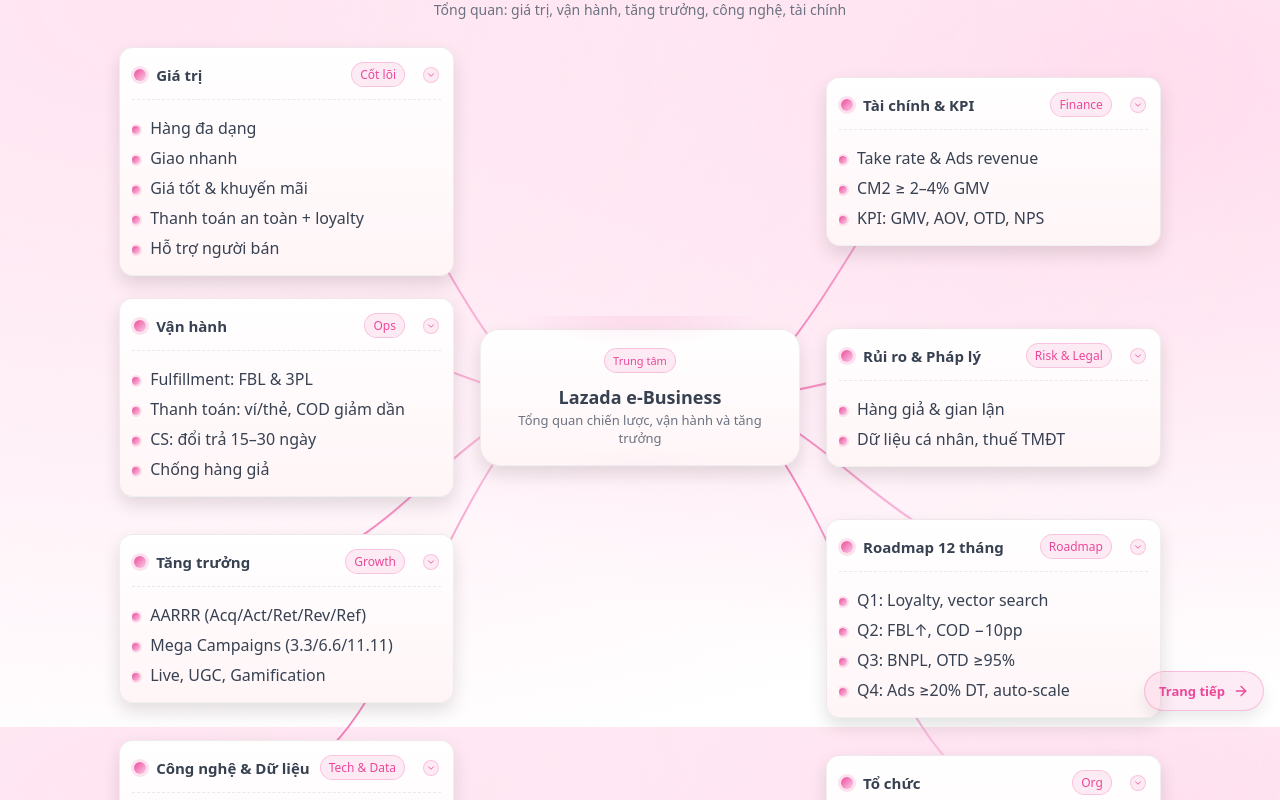
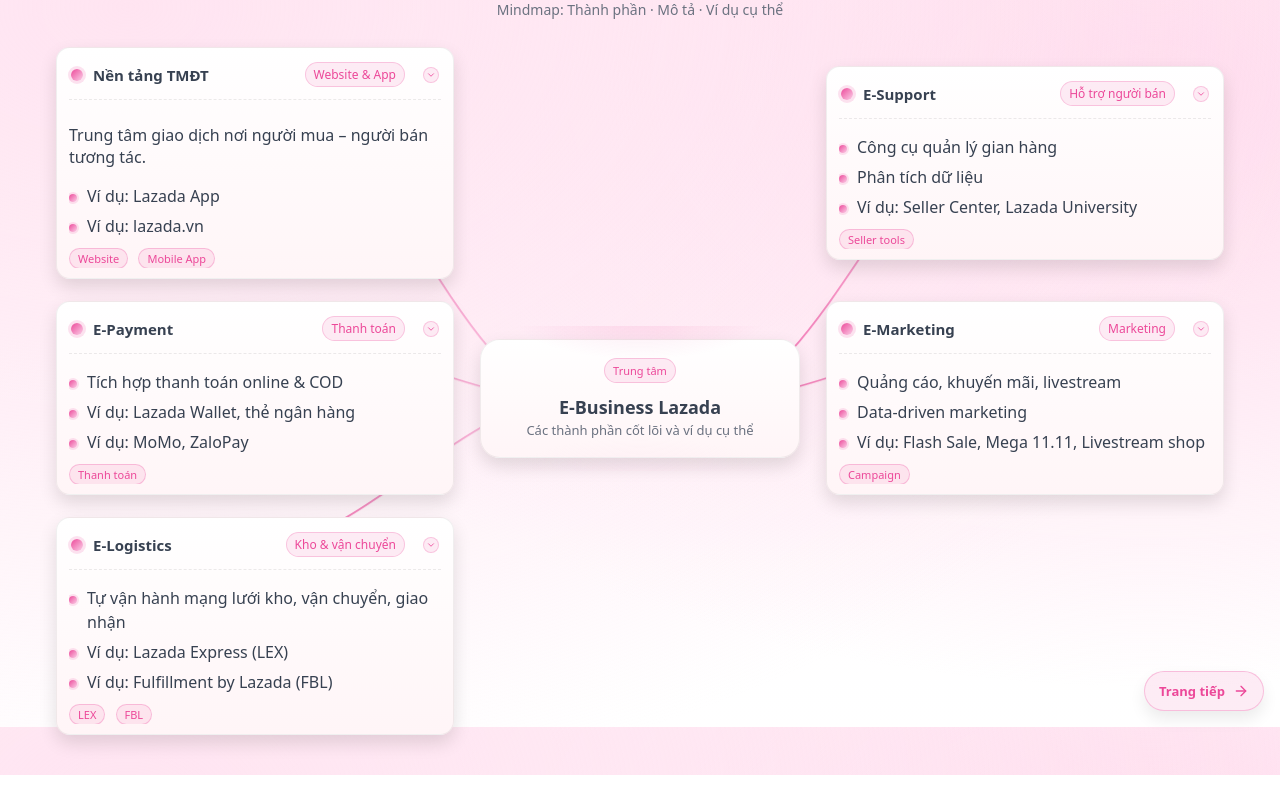
Before and after one commit to 23520420DaiHai/b2B, a plain HTML site: page index.html in a window 1280 px wide. Shown: the part 73-873 px from the top of the page. After the commit the page ends 848 px from the top, so only its background shows below. Drawn offline with Linux system fonts and the light colour scheme.

Commit message:
Update index.html

```diff
--- a/index.html
+++ b/index.html
@@ -289,13 +289,50 @@
         .node.center { grid-column: 1; grid-row: auto; }
         .left, .right { grid-column: 1; }
       }
+
+      /* Dark table section (as in screenshot) */
+      .eb-section {
+        background: linear-gradient(180deg, #0f172a, #0b1220);
+        border: 1px solid rgba(255,255,255,.06);
+        border-radius: 14px;
+        box-shadow: 0 12px 28px rgba(0,0,0,.35);
+        padding: 16px 14px 18px;
+        color: #e5e7eb;
+      }
+      .eb-title {
+        margin: 0 0 10px;
+        font-size: 18px;
+        font-weight: 800;
+      }
+      .eb-table {
+        width: 100%;
+        border-collapse: collapse;
+        background: transparent;
+      }
+      .eb-table thead th {
+        text-align: left;
+        padding: 12px 12px;
+        font-size: 13px;
+        color: #f3f4f6;
+        border-bottom: 1px solid rgba(255,255,255,.1);
+      }
+      .eb-table tbody td {
+        padding: 14px 12px;
+        vertical-align: top;
+        color: #e5e7eb;
+        border-top: 1px solid rgba(255,255,255,.06);
+      }
+      .eb-table tbody tr:first-child td { border-top: none; }
+      .eb-kicker {
+        display: inline-flex; align-items: center; gap: 8px; color: #a7f3d0; font-weight: 700; margin-right: 6px;
+      }
     </style>
   </head>
   <body>
     <div class="page">
       <header>
-        <h1 class="title">Sơ đồ tư duy – Lazada e-Business</h1>
-        <p class="subtitle">Tổng quan: giá trị, vận hành, tăng trưởng, công nghệ, tài chính</p>
+        <h1 class="title">Các thành phần chính trong mô hình E‑Business Lazada</h1>
+        <p class="subtitle">Mindmap: Thành phần · Mô tả · Ví dụ cụ thể</p>
       </header>
 
       <main class="mindmap-wrap">
@@ -306,141 +343,96 @@
           <!-- Center node -->
           <div class="node center" id="center-node">
             <span class="badge">Trung tâm</span>
-            <h2>Lazada e-Business</h2>
-            <p>Tổng quan chiến lược, vận hành và tăng trưởng</p>
+            <h2>E‑Business Lazada</h2>
+            <p>Các thành phần cốt lõi và ví dụ cụ thể</p>
           </div>
 
-          <!-- Branches: Left side -->
+          <!-- Left side -->
           <article class="branch left row-1" aria-expanded="true">
             <div class="branch-header">
               <span class="dot" aria-hidden="true"></span>
-              <span class="branch-title">Giá trị</span>
-              <span class="branch-sub">Cốt lõi</span>
+              <span class="branch-title">Nền tảng TMĐT</span>
+              <span class="branch-sub">Website &amp; App</span>
               <svg class="chevron" width="16" height="16" viewBox="0 0 24 24" fill="none" stroke="currentColor" stroke-width="2" stroke-linecap="round" stroke-linejoin="round" aria-hidden="true"><polyline points="6 9 12 15 18 9"></polyline></svg>
             </div>
             <div class="branch-content">
+              <p>Trung tâm giao dịch nơi người mua – người bán tương tác.</p>
               <ul>
-                <li>Hàng đa dạng</li>
-                <li>Giao nhanh</li>
-                <li>Giá tốt &amp; khuyến mãi</li>
-                <li>Thanh toán an toàn + loyalty</li>
-                <li>Hỗ trợ người bán</li>
+                <li>Ví dụ: Lazada App</li>
+                <li>Ví dụ: lazada.vn</li>
               </ul>
+              <span class="tag">Website</span>
+              <span class="tag">Mobile App</span>
             </div>
           </article>
 
           <article class="branch left row-2" aria-expanded="true">
             <div class="branch-header">
               <span class="dot" aria-hidden="true"></span>
-              <span class="branch-title">Vận hành</span>
-              <span class="branch-sub">Ops</span>
+              <span class="branch-title">E‑Payment</span>
+              <span class="branch-sub">Thanh toán</span>
               <svg class="chevron" width="16" height="16" viewBox="0 0 24 24" fill="none" stroke="currentColor" stroke-width="2" stroke-linecap="round" stroke-linejoin="round" aria-hidden="true"><polyline points="6 9 12 15 18 9"></polyline></svg>
             </div>
             <div class="branch-content">
               <ul>
-                <li>Fulfillment: FBL &amp; 3PL</li>
-                <li>Thanh toán: ví/thẻ, COD giảm dần</li>
-                <li>CS: đổi trả 15–30 ngày</li>
-                <li>Chống hàng giả</li>
+                <li>Tích hợp thanh toán online &amp; COD</li>
+                <li>Ví dụ: Lazada Wallet, thẻ ngân hàng</li>
+                <li>Ví dụ: MoMo, ZaloPay</li>
               </ul>
+              <span class="tag">Thanh toán</span>
             </div>
           </article>
 
           <article class="branch left row-3" aria-expanded="true">
             <div class="branch-header">
               <span class="dot" aria-hidden="true"></span>
-              <span class="branch-title">Tăng trưởng</span>
-              <span class="branch-sub">Growth</span>
+              <span class="branch-title">E‑Logistics</span>
+              <span class="branch-sub">Kho &amp; vận chuyển</span>
               <svg class="chevron" width="16" height="16" viewBox="0 0 24 24" fill="none" stroke="currentColor" stroke-width="2" stroke-linecap="round" stroke-linejoin="round" aria-hidden="true"><polyline points="6 9 12 15 18 9"></polyline></svg>
             </div>
             <div class="branch-content">
               <ul>
-                <li>AARRR (Acq/Act/Ret/Rev/Ref)</li>
-                <li>Mega Campaigns (3.3/6.6/11.11)</li>
-                <li>Live, UGC, Gamification</li>
+                <li>Tự vận hành mạng lưới kho, vận chuyển, giao nhận</li>
+                <li>Ví dụ: Lazada Express (LEX)</li>
+                <li>Ví dụ: Fulfillment by Lazada (FBL)</li>
               </ul>
+              <span class="tag">LEX</span>
+              <span class="tag">FBL</span>
             </div>
           </article>
 
-          <article class="branch left row-4" aria-expanded="true">
+          <!-- Right side -->
+          <article class="branch right row-1" aria-expanded="true">
             <div class="branch-header">
               <span class="dot" aria-hidden="true"></span>
-              <span class="branch-title">Công nghệ &amp; Dữ liệu</span>
-              <span class="branch-sub">Tech &amp; Data</span>
+              <span class="branch-title">E‑Support</span>
+              <span class="branch-sub">Hỗ trợ người bán</span>
               <svg class="chevron" width="16" height="16" viewBox="0 0 24 24" fill="none" stroke="currentColor" stroke-width="2" stroke-linecap="round" stroke-linejoin="round" aria-hidden="true"><polyline points="6 9 12 15 18 9"></polyline></svg>
             </div>
             <div class="branch-content">
               <ul>
-                <li>Cloud + microservices</li>
-                <li>Search/Recommend (AI/ML)</li>
-                <li>Risk/Fraud realtime</li>
-                <li>SLO 99.95%</li>
+                <li>Công cụ quản lý gian hàng</li>
+                <li>Phân tích dữ liệu</li>
+                <li>Ví dụ: Seller Center, Lazada University</li>
               </ul>
-            </div>
-          </article>
-
-          <!-- Branches: Right side -->
-          <article class="branch right row-1" aria-expanded="true">
-            <div class="branch-header">
-              <span class="dot" aria-hidden="true"></span>
-              <span class="branch-title">Tài chính &amp; KPI</span>
-              <span class="branch-sub">Finance</span>
-              <svg class="chevron" width="16" height="16" viewBox="0 0 24 24" fill="none" stroke="currentColor" stroke-width="2" stroke-linecap="round" stroke-linejoin="round" aria-hidden="true"><polyline points="6 9 12 15 18 9"></polyline></svg>
-            </div>
-            <div class="branch-content">
-              <ul>
-                <li>Take rate &amp; Ads revenue</li>
-                <li>CM2 ≥ 2–4% GMV</li>
-                <li>KPI: GMV, AOV, OTD, NPS</li>
-              </ul>
+              <span class="tag">Seller tools</span>
             </div>
           </article>
 
           <article class="branch right row-2" aria-expanded="true">
             <div class="branch-header">
               <span class="dot" aria-hidden="true"></span>
-              <span class="branch-title">Rủi ro &amp; Pháp lý</span>
-              <span class="branch-sub">Risk &amp; Legal</span>
+              <span class="branch-title">E‑Marketing</span>
+              <span class="branch-sub">Marketing</span>
               <svg class="chevron" width="16" height="16" viewBox="0 0 24 24" fill="none" stroke="currentColor" stroke-width="2" stroke-linecap="round" stroke-linejoin="round" aria-hidden="true"><polyline points="6 9 12 15 18 9"></polyline></svg>
             </div>
             <div class="branch-content">
               <ul>
-                <li>Hàng giả &amp; gian lận</li>
-                <li>Dữ liệu cá nhân, thuế TMĐT</li>
+                <li>Quảng cáo, khuyến mãi, livestream</li>
+                <li>Data‑driven marketing</li>
+                <li>Ví dụ: Flash Sale, Mega 11.11, Livestream shop</li>
               </ul>
-            </div>
-          </article>
-
-          <article class="branch right row-3" aria-expanded="true">
-            <div class="branch-header">
-              <span class="dot" aria-hidden="true"></span>
-              <span class="branch-title">Roadmap 12 tháng</span>
-              <span class="branch-sub">Roadmap</span>
-              <svg class="chevron" width="16" height="16" viewBox="0 0 24 24" fill="none" stroke="currentColor" stroke-width="2" stroke-linecap="round" stroke-linejoin="round" aria-hidden="true"><polyline points="6 9 12 15 18 9"></polyline></svg>
-            </div>
-            <div class="branch-content">
-              <ul>
-                <li>Q1: Loyalty, vector search</li>
-                <li>Q2: FBL↑, COD −10pp</li>
-                <li>Q3: BNPL, OTD ≥95%</li>
-                <li>Q4: Ads ≥20% DT, auto-scale</li>
-              </ul>
-            </div>
-          </article>
-
-          <article class="branch right row-4" aria-expanded="true">
-            <div class="branch-header">
-              <span class="dot" aria-hidden="true"></span>
-              <span class="branch-title">Tổ chức</span>
-              <span class="branch-sub">Org</span>
-              <svg class="chevron" width="16" height="16" viewBox="0 0 24 24" fill="none" stroke="currentColor" stroke-width="2" stroke-linecap="round" stroke-linejoin="round" aria-hidden="true"><polyline points="6 9 12 15 18 9"></polyline></svg>
-            </div>
-            <div class="branch-content">
-              <ul>
-                <li>GM + 5 trụ</li>
-                <li>Squad theo hành trình</li>
-                <li>COE: AI/ML, SRE</li>
-              </ul>
+              <span class="tag">Campaign</span>
             </div>
           </article>
         </section>
```
